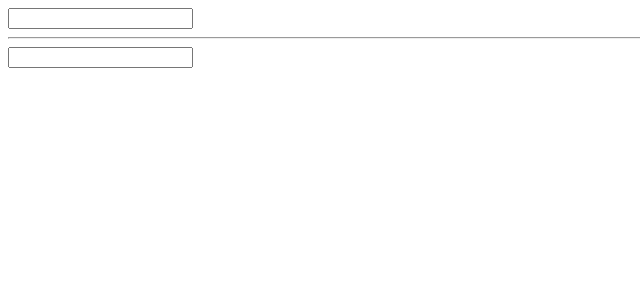
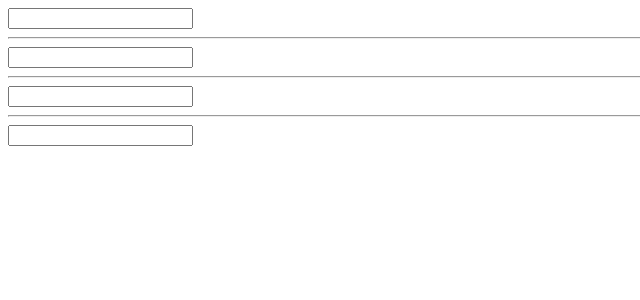
Before and after one commit to GregoryWilusz/ReactTraining, a React (Create React App) app: page / in a window 1280 px wide. Shown: the top 300 px of the page, without its empty margins (0-640 px from the left). Built offline with nearby package versions, Linux system fonts and the light colour scheme.

Commit message:
Added Lesson10

```diff
--- a/src/Lesson10.js
+++ b/src/Lesson10.js
@@ -1,4 +1,5 @@
 import React from 'react';
+import ReactDOM from 'react-dom';
 
 class Lesson10 extends React.Component{
     constructor(){
@@ -7,15 +8,17 @@
     }
     update(){
         this.setState({
-            a: this.refs.a.value,
-            b: this.refs.b.value
+            a: this.a.value,
+            b: this.refs.b.value,
+            c: ReactDOM.findDOMNode(this.c).value,
+            d: this.d.refs.input.value
         })
     }
     render(){
         return (
             <div>
                 <input
-                    ref="a"
+                    ref={ node => this.a = node} //callback which returns node
                     type="text"
                     onChange={this.update.bind(this)}
                 />  {this.state.a}
@@ -25,9 +28,30 @@
                     type="text"
                     onChange={this.update.bind(this)}
                 />  {this.state.b}
+                <hr />
+                <Input
+                    ref={ component => this.c = component}
+                    update={this.update.bind(this)}
+                />  {this.state.c}
+                <hr />
+                <Input2
+                    ref={ component => this.d = component}
+                    update={this.update.bind(this)}
+                />  {this.state.d}
             </div>
         )
     }
 }
 
+class Input extends React.Component {
+    render(){
+        return <input type="text" onChange={this.props.update} /> //we are returning a single node
+    }
+}
+class Input2 extends React.Component {
+    render(){
+        return <div><input ref="input" type="text" onChange={this.props.update} /></div>
+    }
+}
+
 export default Lesson10
```
